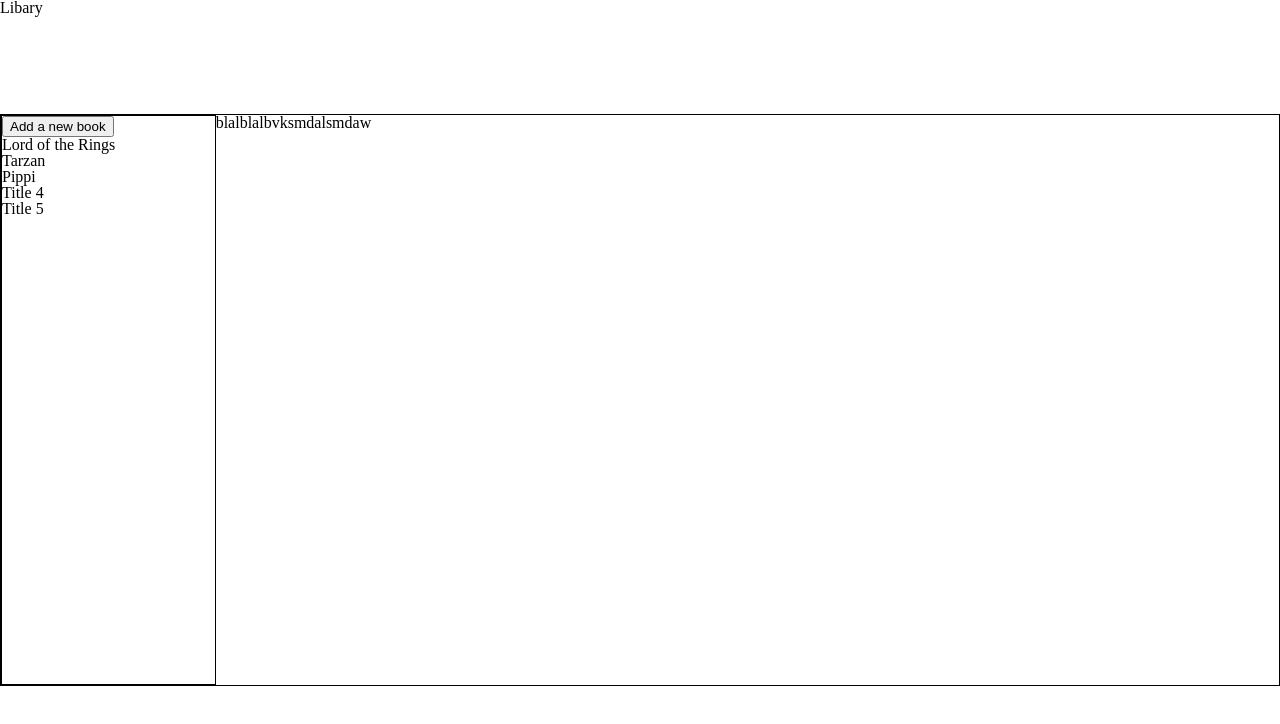
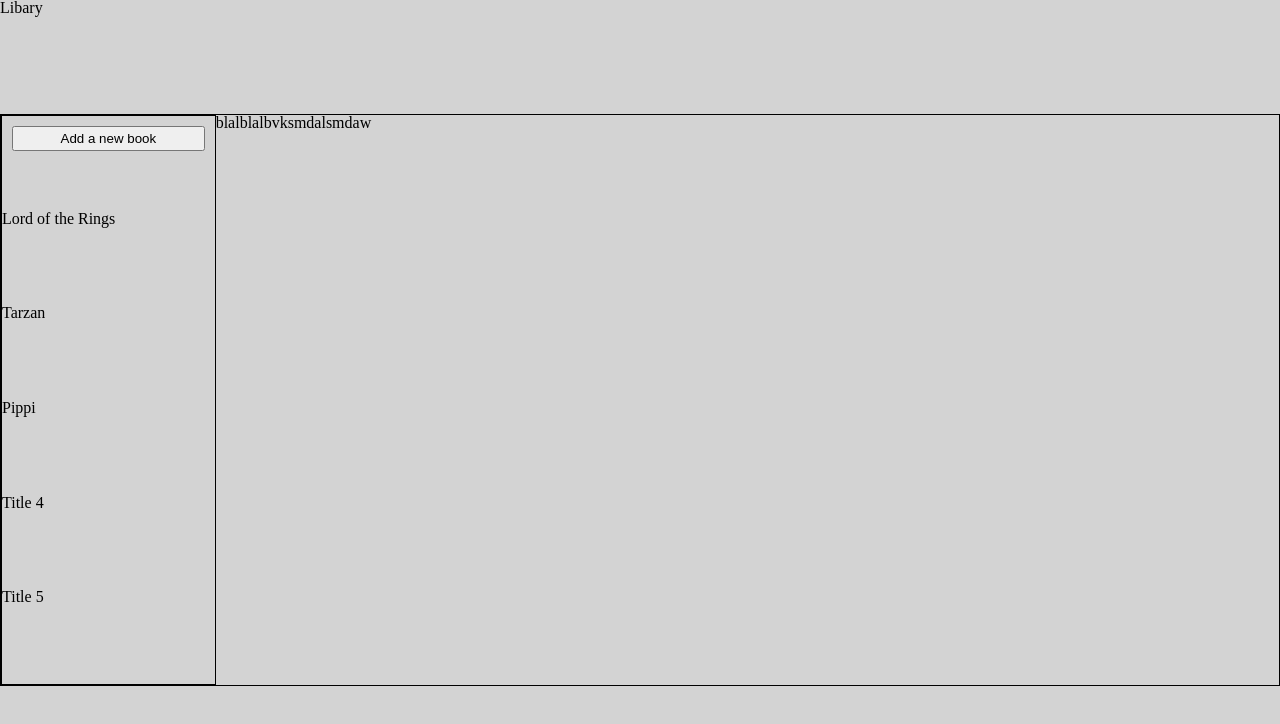
Before and after one commit to dk-ties/TOP_FullStackJavascript, a website: page Library/index.html in a window 1280 px wide. Drawn offline with Linux system fonts and the light colour scheme.

Commit message:
Setting up sidebar grid section

```diff
--- a/Library/style.css
+++ b/Library/style.css
@@ -1,4 +1,8 @@
 .main {
+  /*background: url(kimberly-farmer-lUaaKCUANVI-unsplash.jpg) no-repeat fixed
+    center;
+  background-size: contain;*/
+  background-color: lightgrey;
   height: 100vh;
   display: flex;
   flex-direction: column;
@@ -17,7 +21,19 @@
 .sidebar {
   border: 1px solid black;
   flex: 1;
+  display: grid;
+  grid-template-rows: 1fr 5fr;
 }
 .content {
   flex: 5;
 }
+.addNewBook {
+  height: 25px;
+  margin: 10px;
+  grid-row: 1/2;
+}
+.bookShelf {
+  display: grid;
+  grid-template-columns: 1;
+  grid-row: 2/3;
+}
```
Also changed, not shown: 1 other file.
